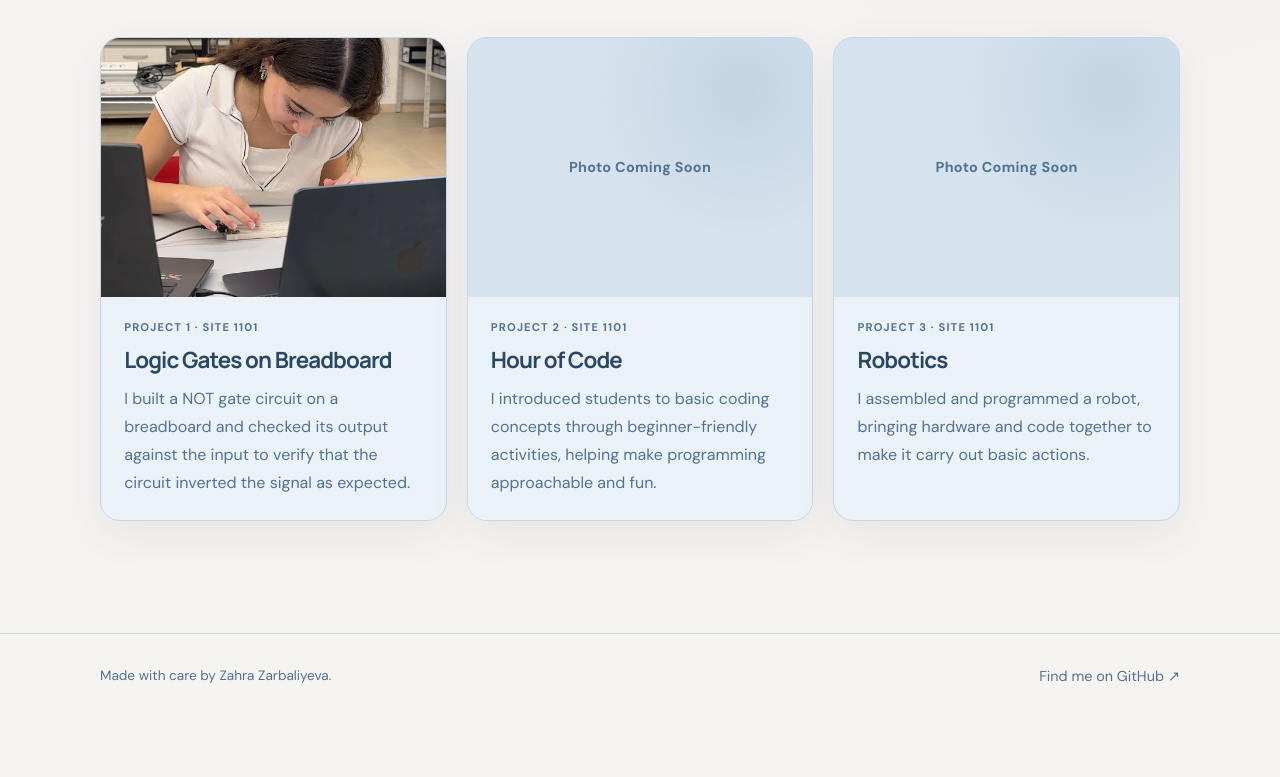
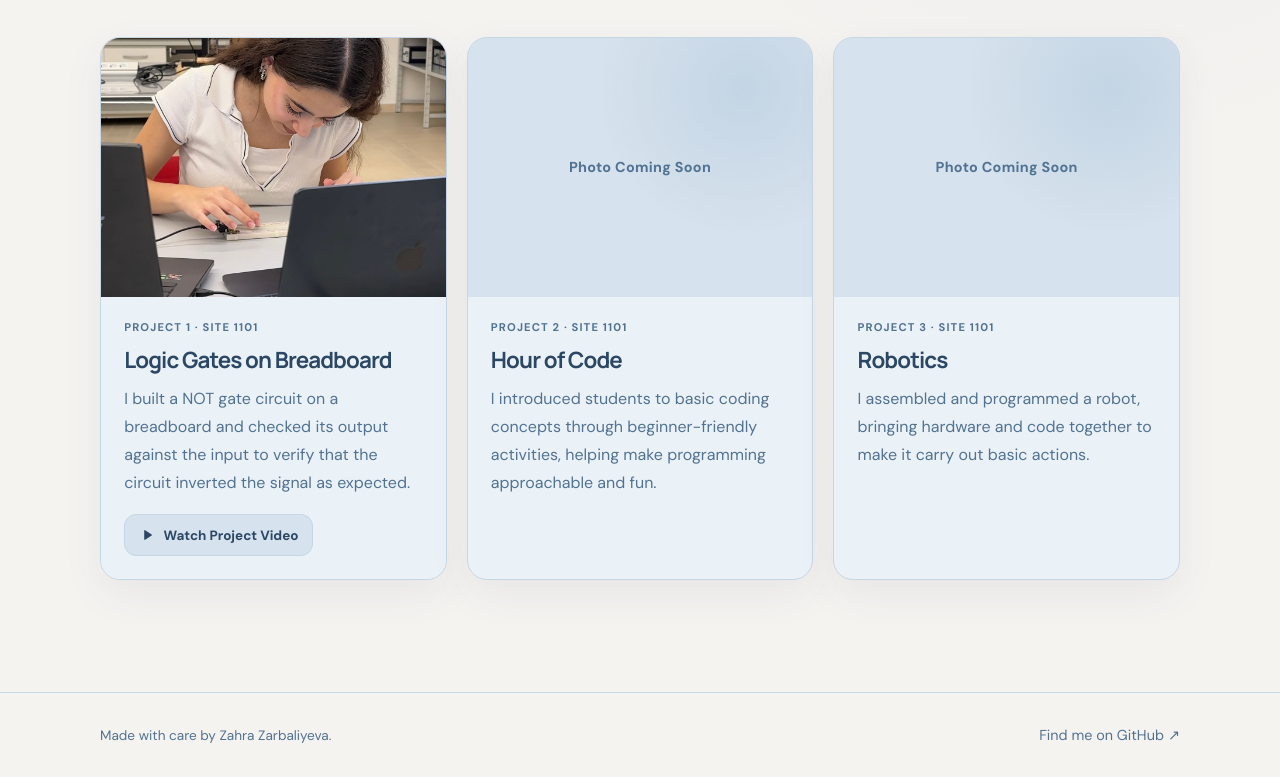
Before and after one commit to zara200814-ship-it/zara200814-ship-it.github.io, a plain HTML site: page projects.html in a window 1280 px wide. Shown: the part 406-1183 px from the top of the page. Before the commit the page ends 1124 px from the top, so only its background shows below. Drawn offline with Linux system fonts and the light colour scheme.

Commit message:
Add YouTube video link button for Project 1

```diff
--- a/css/style.css
+++ b/css/style.css
@@ -647,10 +647,47 @@ html[data-theme="dark"] .project-placeholder {
   letter-spacing: -0.04em;
 }
 
-.project-card-content > p:last-child {
+.project-card-content > p:last-of-type {
   margin-bottom: 0;
   color: var(--muted);
   line-height: 1.75;
+}
+
+.project-video-link {
+  display: inline-flex;
+  min-height: 42px;
+  align-items: center;
+  gap: 0.55rem;
+  margin-top: 1.1rem;
+  padding: 0.55rem 0.85rem;
+  border: 1px solid var(--line);
+  border-radius: 12px;
+  background: var(--accent-soft);
+  color: var(--ink);
+  font-size: 0.84rem;
+  font-weight: 700;
+  text-decoration: none;
+  transition: background-color 180ms ease, border-color 180ms ease, box-shadow 180ms ease, color 180ms ease, transform 180ms ease;
+}
+
+.project-video-link:hover {
+  transform: translateY(-2px);
+  border-color: var(--accent);
+  background: var(--accent);
+  box-shadow: 0 8px 18px var(--glow);
+  color: var(--accent-foreground);
+}
+
+.play-icon {
+  width: 16px;
+  height: 16px;
+  flex: 0 0 auto;
+  fill: currentColor;
+  transition: transform 180ms ease;
+}
+
+.project-video-link:hover .play-icon {
+  transform: translateX(2px);
 }
 
 .sr-only {
--- a/projects.html
+++ b/projects.html
@@ -46,6 +46,12 @@
             <p class="project-course">Project 1 · SITE 1101</p>
             <h2>Logic Gates on Breadboard</h2>
             <p>I built a NOT gate circuit on a breadboard and checked its output against the input to verify that the circuit inverted the signal as expected.</p>
+            <a class="project-video-link" href="https://youtu.be/3O9nRnOHBXc?si=xzB87PmRVrtvVoJ7" target="_blank" rel="noopener noreferrer">
+              <svg class="play-icon" viewBox="0 0 20 20" aria-hidden="true">
+                <path d="M6.5 4.7a.8.8 0 0 1 1.2-.7l8.1 5.3a.8.8 0 0 1 0 1.4l-8.1 5.3a.8.8 0 0 1-1.2-.7V4.7Z"></path>
+              </svg>
+              <span>Watch Project Video</span>
+            </a>
           </div>
         </article>
 
```
